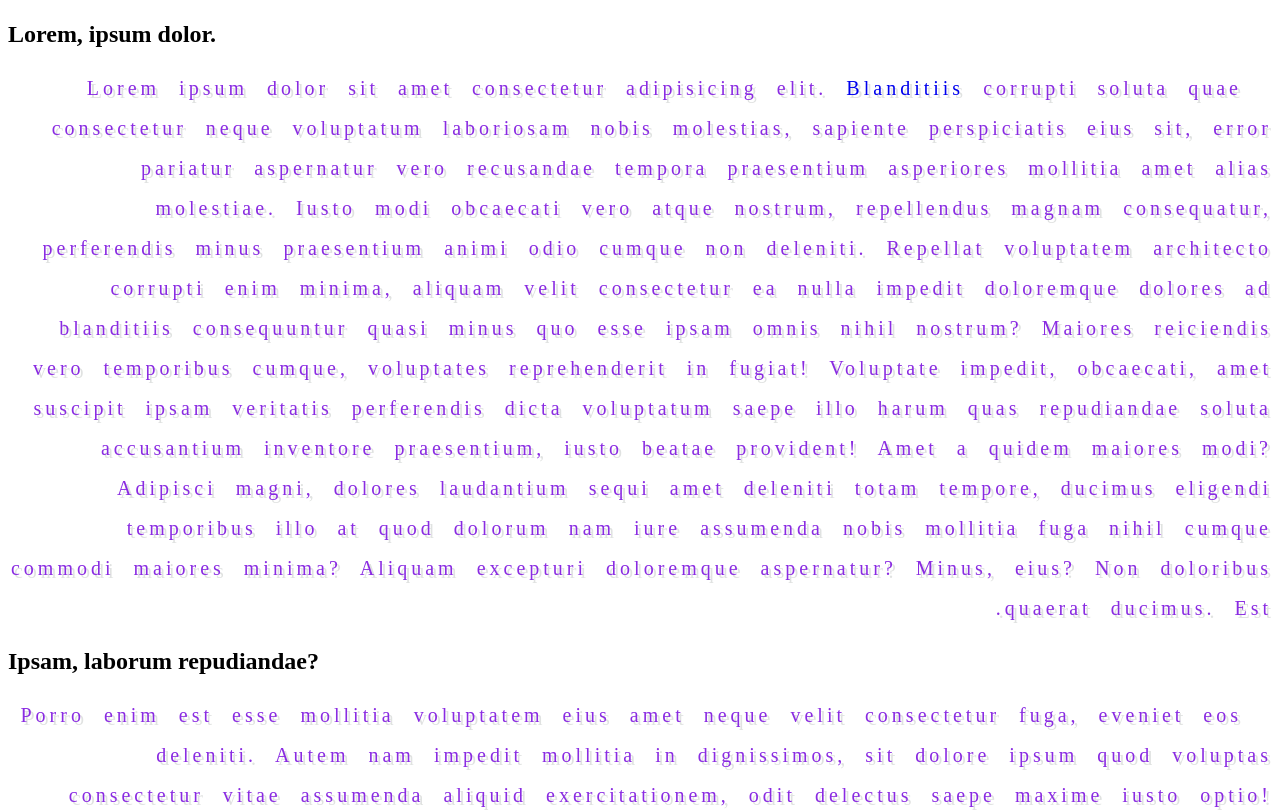
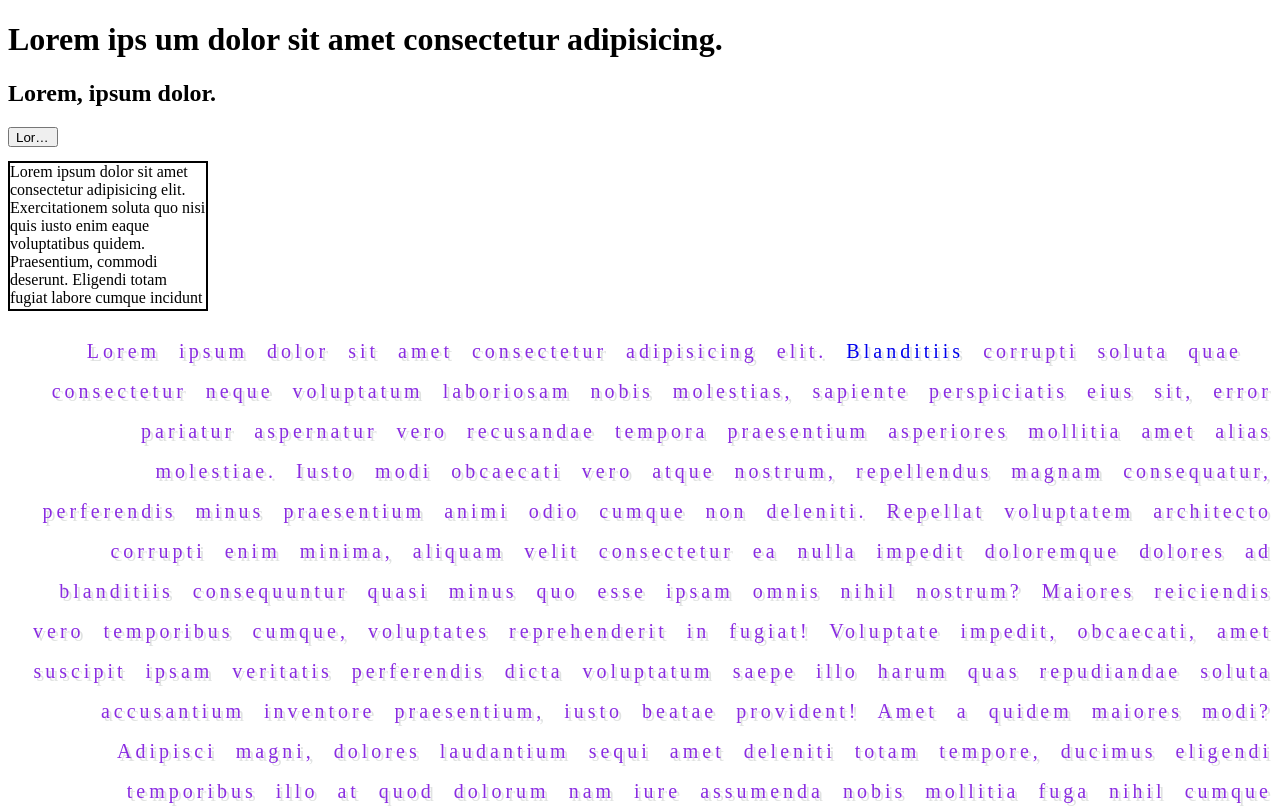
Before and after one commit to Lifanenkova/css-text-formatting, a plain HTML site: page index.html in a window 1280 px wide. Shown: the top 812 px of the page. Drawn offline with Linux system fonts and the light colour scheme.

Commit message:
first commit

```diff
--- a/css/style.css
+++ b/css/style.css
@@ -13,3 +13,26 @@ p{
 a{
     text-decoration: none; /*line color style*/
 }
+
+button{
+    width: 50px;
+    height: 1.5em;
+    overflow: hidden;
+    text-overflow: ellipsis;
+}
+
+div{
+    margin-top: 10px;
+    box-sizing: border-box;
+    border: 2px solid black;
+    width: 200px;
+    height: 150px;
+    overflow:auto;
+}
+
+.link{
+    width:100px;
+    height: 1.5em;
+    border-radius: 1em;
+
+}
--- a/index.html
+++ b/index.html
@@ -8,8 +8,11 @@
     <link rel="stylesheet" href="./css/style.css">
 </head>
 <body>
-    <h1></h1>
+    <h1>Lorem ips
+        um dolor sit amet consectetur adipisicing.</h1>
     <h2>Lorem, ipsum dolor.</h2>
+    <button title="Lorem ipsum dolor sit amet.">Lorem ipsum dolor sit amet.</button>
+    <div>Lorem ipsum dolor sit amet consectetur adipisicing elit. Exercitationem soluta quo nisi quis iusto enim eaque voluptatibus quidem. Praesentium, commodi deserunt. Eligendi totam fugiat labore cumque incidunt deserunt, impedit similique.</div>
     <p>Lorem ipsum dolor sit amet consectetur adipisicing elit. <a href="#">Blanditiis</a>  corrupti soluta quae consectetur neque voluptatum laboriosam nobis molestias, sapiente perspiciatis eius sit, error pariatur aspernatur vero recusandae tempora praesentium asperiores mollitia amet alias molestiae. Iusto modi obcaecati vero atque nostrum, repellendus magnam consequatur, perferendis minus praesentium animi odio cumque non deleniti. Repellat voluptatem architecto corrupti enim minima, aliquam velit consectetur ea nulla impedit doloremque dolores ad blanditiis consequuntur quasi minus quo esse ipsam omnis nihil nostrum? Maiores reiciendis vero temporibus cumque, voluptates reprehenderit in fugiat! Voluptate impedit, obcaecati, amet suscipit ipsam veritatis perferendis dicta voluptatum saepe illo harum quas repudiandae soluta accusantium inventore praesentium, iusto beatae provident! Amet a quidem maiores modi? Adipisci magni, dolores laudantium sequi amet deleniti totam tempore, ducimus eligendi temporibus illo at quod dolorum nam iure assumenda nobis mollitia fuga nihil cumque commodi maiores minima? Aliquam excepturi doloremque aspernatur? Minus, eius? Non doloribus quaerat ducimus. Est.</p>
     <h2>Ipsam, laborum repudiandae?</h2>
     <p>Porro enim est esse mollitia voluptatem eius amet neque velit consectetur fuga, eveniet eos deleniti. Autem nam impedit mollitia in dignissimos, sit dolore ipsum quod voluptas consectetur vitae assumenda aliquid exercitationem, odit delectus saepe maxime iusto optio! Sunt veniam provident ab tenetur blanditiis quidem sapiente voluptates perspiciatis neque, porro impedit excepturi temporibus? Temporibus excepturi sit quo ullam qui voluptatibus necessitatibus magni quia totam ex corporis, consequuntur expedita dolores possimus quis sapiente eligendi deleniti provident. Natus ea magnam ipsam perspiciatis, praesentium repellat corporis explicabo. Praesentium veniam aliquam quibusdam quidem laudantium quo ducimus soluta, excepturi cum nostrum perspiciatis fuga iusto nihil tempore impedit repellat libero deleniti id? Architecto provident, quidem consectetur ea expedita incidunt natus alias quo qui, inventore saepe corporis. Illum in reiciendis quos aliquid sint harum atque! Minus illum facilis maiores ab nostrum repudiandae dicta tempora, assumenda deserunt repellat velit ut nisi veniam tenetur similique consectetur enim aperiam aliquam voluptate!</p>
```
